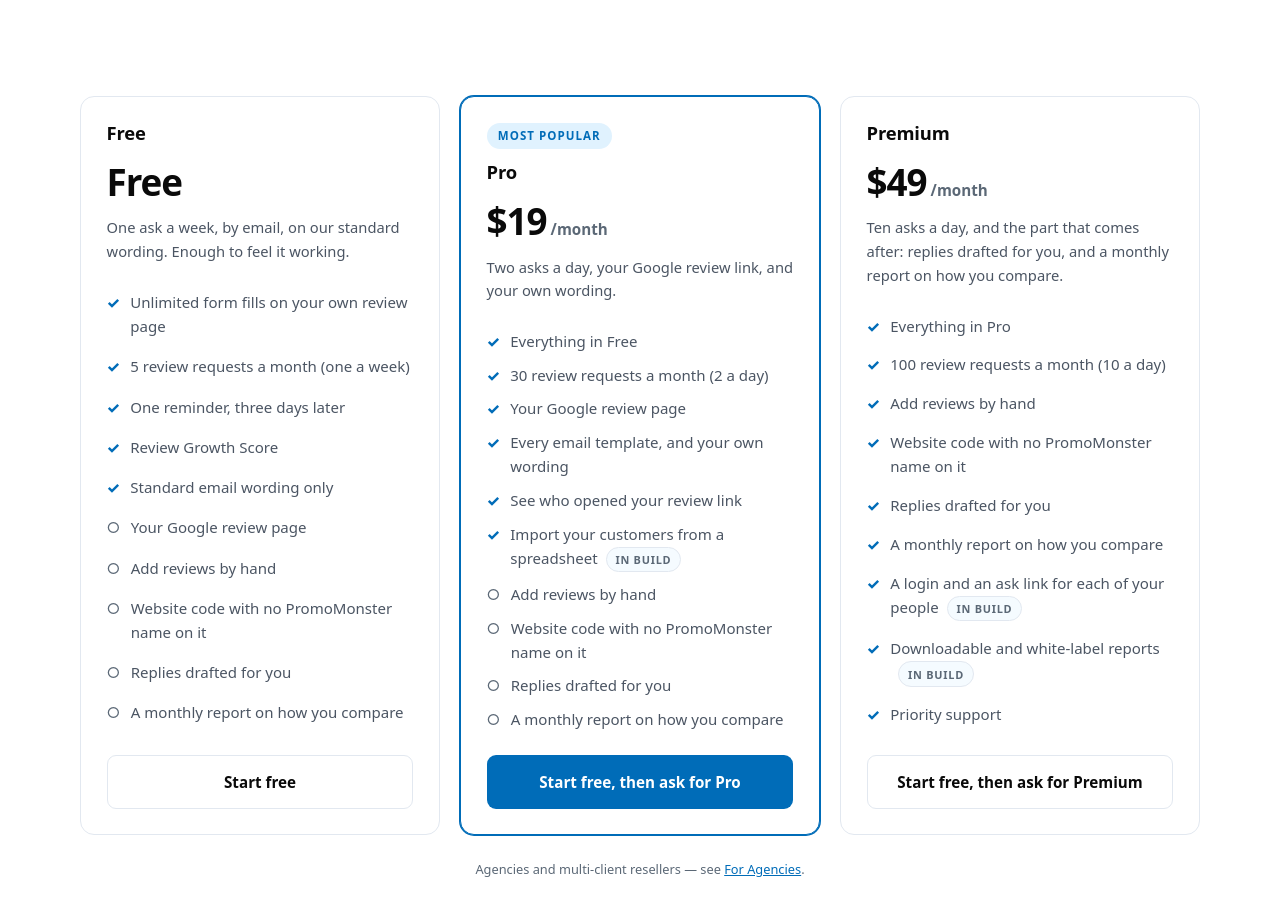
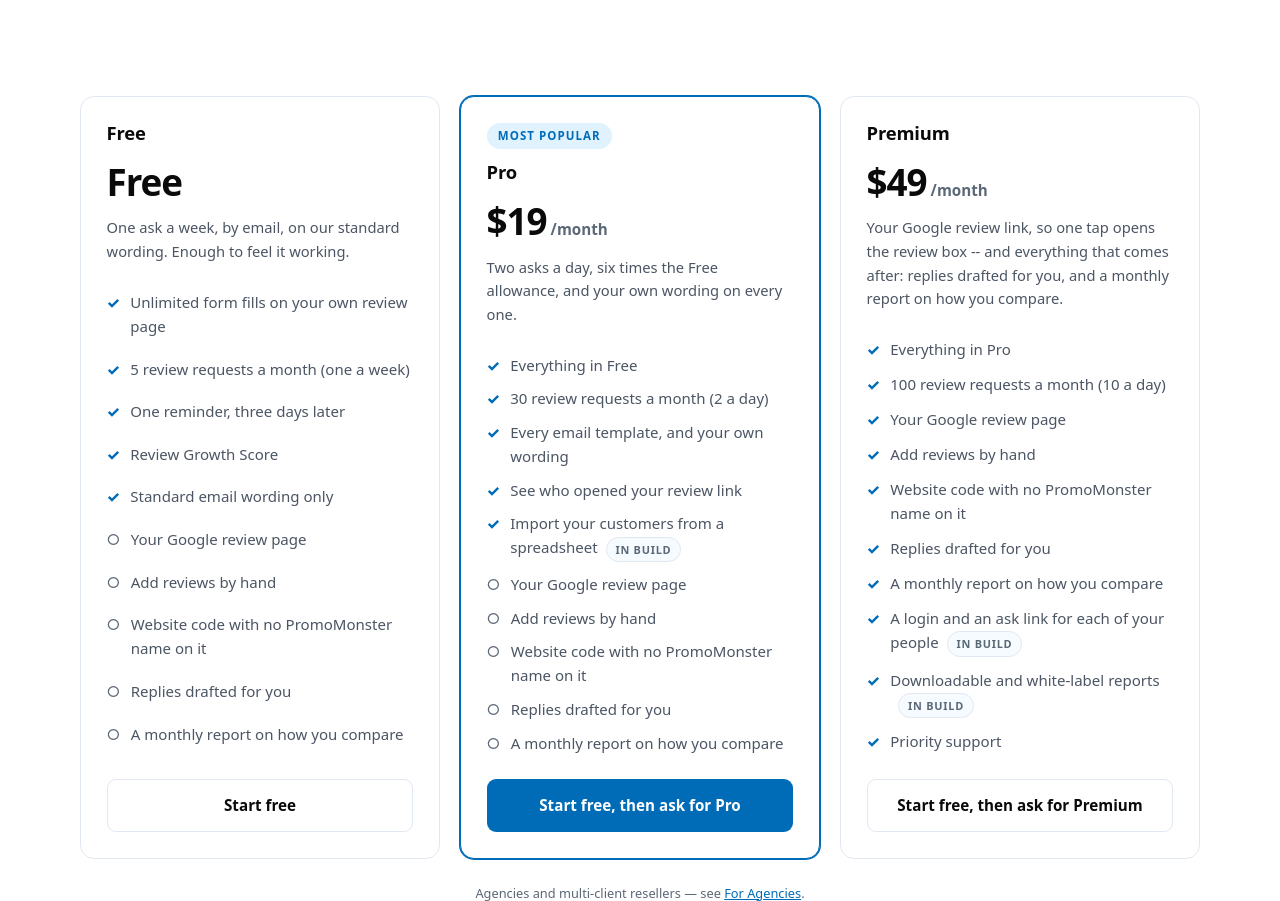
Before and after one commit to aimbluemedia/promomonster, a PHP site: page /pricing in a window 1280 px wide. Shown: the part 646-1547 px from the top of the page. Run offline with PHP 8.4, Linux system fonts and the light colour scheme.

Commit message:
The Google review link moves to Premium
One entry in the grants table, and everything downstream followed it on
its own: the locked panel's badge now reads PREMIUM ONLY in amber, the
dashboard step names Premium, the plan cards moved the tick, the pricing
page's paragraph rewrote itself from the catalogue, and the upgrade
buttons point at the right tier. That is what the generated-from-one-table
design was for.

What this leaves Pro, said plainly because it is the part worth watching:
thirty requests a month instead of five, and its own email wording. The
taglines say that rather than implying more -- Pro's named the Google link
and had to stop.

The onboarding count changes with it. Pro now has three countable steps,
not four, because the Google step is locked there too; Premium is the only
plan with four. The dashboard heading reads that number from progress()
rather than a literal, so "Finish these N steps" follows without a view
change. The percentage tests moved to Premium, where quarters still exist
and a rounding mistake would show, and gained a thirds case on Pro.

Nine stale assertions across three suites, all updated rather than
deleted -- including two that now check the opposite of what they did:
on Pro the Google step is locked and names Premium.

2494 passing across 21 suites.

Co-Authored-By: Claude Opus 5 <noreply@anthropic.com>
Claude-Session: https://claude.ai/code/session_01CdG9NshrkuwpgPtCT59NEu

```diff
--- a/app/Support/Plans.php
+++ b/app/Support/Plans.php
@@ -144,7 +144,10 @@ final class Plans
             self::MONTHLY_REPORT => false,
         ],
         self::PRO => [
-            self::GOOGLE_PAGE   => true,
+            // Premium's. Pro keeps the allowance and its own wording; the
+            // saved Google link, and everything that comes after a review
+            // arrives, is the tier above.
+            self::GOOGLE_PAGE   => false,
             self::ALL_TEMPLATES => true,
             self::ADD_REVIEWS   => false,
             self::UNBRANDED     => false,
@@ -384,16 +387,16 @@ final class Plans
             self::PRO => [
                 'name'     => 'Pro',
                 'price'    => 19,
-                'tagline'  => 'Two asks a day, your Google review link, and your own wording.',
+                'tagline'  => 'Two asks a day, six times the Free allowance, and your own wording on every one.',
                 'featured' => true,
                 'limits'   => self::LIMITS[self::PRO],
                 'features' => [
                     ['Everything in Free', true, null],
                     [self::sendingLimit(self::PRO), true, self::STATE_NOW],
-                    ['Your Google review page', true, self::STATE_NOW],
                     ['Every email template, and your own wording', true, self::STATE_NOW],
                     ['See who opened your review link', true, self::STATE_NOW],
                     ['Import your customers from a spreadsheet', true, self::STATE_SOON],
+                    ['Your Google review page', false, null],
                     ['Add reviews by hand', false, null],
                     ['Website code with no PromoMonster name on it', false, null],
                     ['Replies drafted for you', false, null],
@@ -403,12 +406,13 @@ final class Plans
             self::PREMIUM => [
                 'name'     => 'Premium',
                 'price'    => 49,
-                'tagline'  => 'Ten asks a day, and the part that comes after: replies drafted for you, and a monthly report on how you compare.',
+                'tagline'  => 'Your Google review link, so one tap opens the review box -- and everything that comes after: replies drafted for you, and a monthly report on how you compare.',
                 'featured' => false,
                 'limits'   => self::LIMITS[self::PREMIUM],
                 'features' => [
                     ['Everything in Pro', true, null],
                     [self::sendingLimit(self::PREMIUM), true, self::STATE_NOW],
+                    ['Your Google review page', true, self::STATE_NOW],
                     ['Add reviews by hand', true, self::STATE_NOW],
                     ['Website code with no PromoMonster name on it', true, self::STATE_NOW],
                     ['Replies drafted for you', true, self::STATE_NOW],
--- a/app/Views/pricing.php
+++ b/app/Views/pricing.php
@@ -18,10 +18,11 @@ $plans = Plans::selectable();
  */
 $difference = sprintf(
     'How many you can send, and how much of it is yours. Free sends %d a month on our '
-    . 'standard wording. Pro sends %d, unlocks your Google review link so a request opens '
-    . 'the review box in one tap, and lets you write your own wording. Premium sends %d, '
-    . 'lets you add reviews to your page by hand, and the review code you paste on your own '
-    . 'website carries no PromoMonster name.',
+    . 'standard wording. Pro sends %d and lets you write your own wording on every one. '
+    . 'Premium sends %d, saves your Google review link so a request opens the review box '
+    . 'in one tap, lets you add reviews to your page by hand, drafts your replies for you, '
+    . 'emails you a monthly comparison, and the review code you paste on your own website '
+    . 'carries no PromoMonster name.',
     (int) Plans::limit(Plans::FREE, 'requests_per_month'),
     (int) Plans::limit(Plans::PRO, 'requests_per_month'),
     (int) Plans::limit(Plans::PREMIUM, 'requests_per_month'),
```
Also changed, not shown: tests/members-shell-test.php (+3 -2 lines), tests/onboarding-test.php (+40 -11 lines), tests/plans-test.php (+14 -6 lines).
